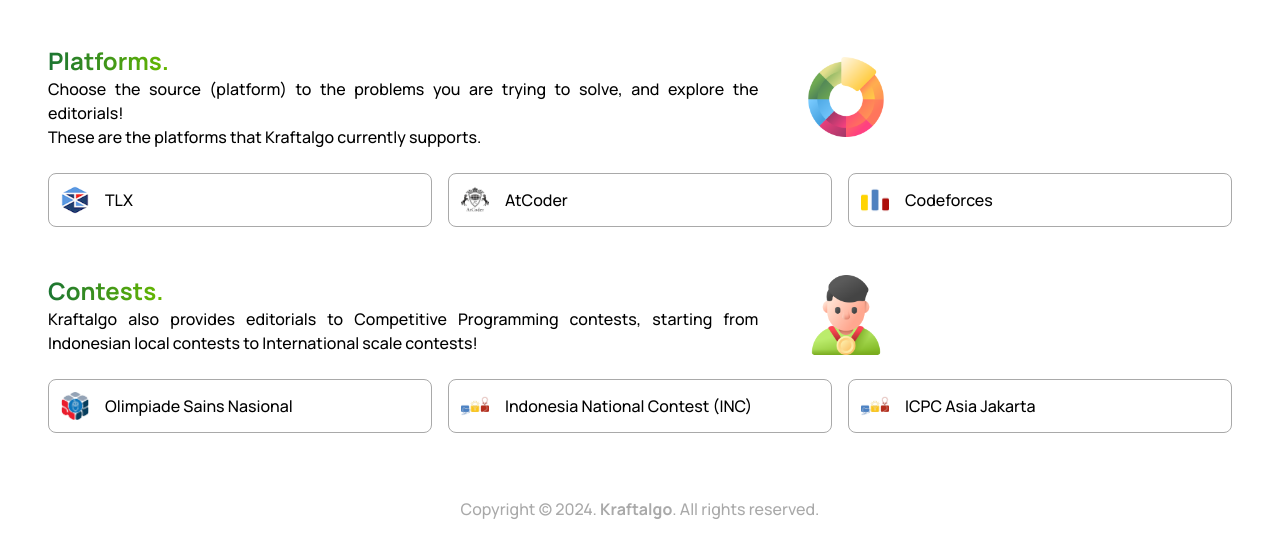
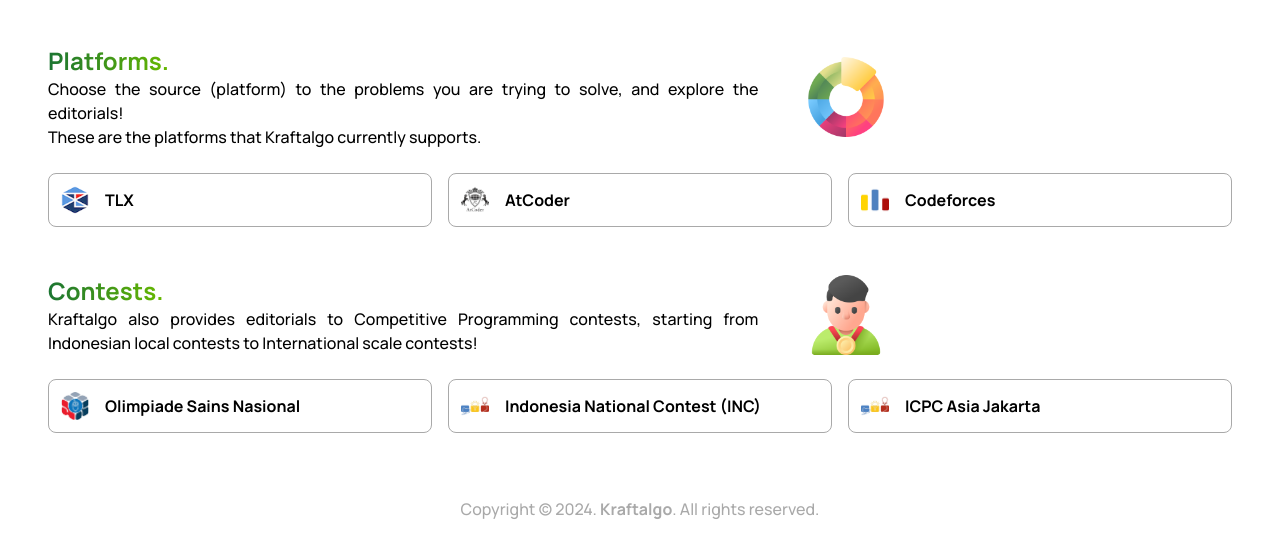
Before and after one commit to evelyn-zhan/kraftalgo, a plain HTML site: page home/index.html in a window 1280 px wide. Shown: the part 211-768 px from the top of the page. Drawn offline with Linux system fonts and the light colour scheme.

Commit message:
Change font-weight and icon / images of platform / course

```diff
--- a/home/index.html
+++ b/home/index.html
@@ -48,17 +48,17 @@
                 <div class = "grid grid-cols-1 md:grid-cols-2 lg:grid-cols-3 gap-4">
                     <div class = "p-3 flex flex-flow gap-x-4 items-center rounded-lg border-solid border-[1px] border-[#A9A9A9]">
                         <img class = "w-7 h-7" src = "../src/images/tlx.png">
-                        <a href = "../tlx">TLX</a>
+                        <a class = "font-bold" href = "../tlx">TLX</a>
                     </div>
 
                     <div class = "p-3 flex flex-flow gap-x-4 items-center rounded-lg border-solid border-[1px] border-[#A9A9A9]">
                         <img class = "w-7 h-7" src = "../src/images/atcoder.png">
-                        <a href = "../not-available">AtCoder</a>
+                        <a class = "font-bold" href = "../not-available">AtCoder</a>
                     </div>
 
                     <div class = "p-3 flex flex-flow gap-x-4 items-center rounded-lg border-solid border-[1px] border-[#A9A9A9]">
                         <img class = "w-7 h-7" src = "../src/images/cf.png">
-                        <a href = "../not-available">Codeforces</a>
+                        <a class = "font-bold" href = "../not-available">Codeforces</a>
                     </div>
                 </div>
             </div>
@@ -77,17 +77,17 @@
                 <div class = "grid grid-cols-1 md:grid-cols-2 lg:grid-cols-3 gap-4">
                     <div class = "p-3 flex flex-flow gap-x-4 items-center rounded-lg border-solid border-[1px] border-[#A9A9A9]">
                         <img class = "w-7 h-7" src = "../src/images/osn-informatika.png">
-                        <a href = "../not-available">Olimpiade Sains Nasional</a>
+                        <a class = "font-bold" href = "../not-available">Olimpiade Sains Nasional</a>
                     </div>
 
                     <div class = "p-3 flex flex-flow gap-x-4 items-center rounded-lg border-solid border-[1px] border-[#A9A9A9]">
                         <img class = "w-7 h-7" src = "../src/images/icpc.png">
-                        <a href = "../not-available">Indonesia National Contest (INC)</a>
+                        <a class = "font-bold" href = "../not-available">Indonesia National Contest (INC)</a>
                     </div>
 
                     <div class = "p-3 flex flex-flow gap-x-4 items-center rounded-lg border-solid border-[1px] border-[#A9A9A9]">
                         <img class = "w-7 h-7" src = "../src/images/icpc.png">
-                        <a href = "../not-available">ICPC Asia Jakarta</a>
+                        <a class = "font-bold" href = "../not-available">ICPC Asia Jakarta</a>
                     </div>
                 </div>
             </div>
```
Also changed, not shown: tlx/index.html (+4 -4 lines), output.css, src/images/3d-medal.png (deleted), src/images/curly-brackets.png (deleted), src/images/gold-medal.png (added), src/images/laptop.png (added).
